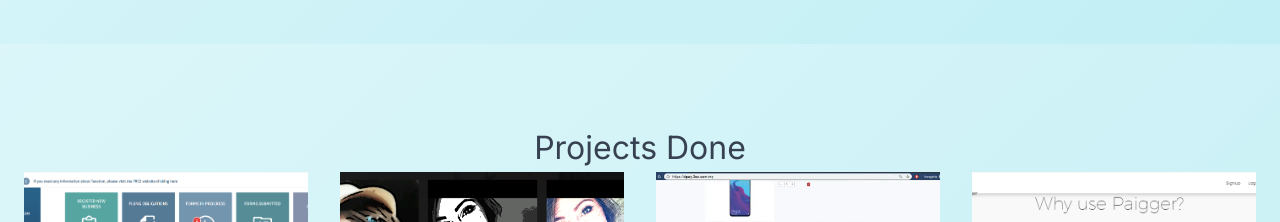
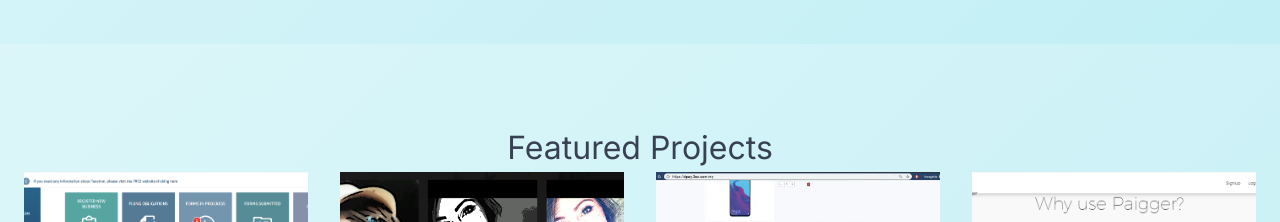
Before and after one commit to gokmaster/gok_portfolio, a plain HTML site: page index.html in a window 1280 px wide. Shown: the part 920-1142 px from the top of the page. Drawn offline with nearby package versions, Linux system fonts and the light colour scheme.

Commit message:
Changed heading to Featured Projects

```diff
--- a/index.html
+++ b/index.html
@@ -119,7 +119,7 @@
     <!-- Projects Section -->
     <section id="projects" class="py-20 bg-white/20">
         <div class="container mx-auto px-6">
-            <div class="text-center"><h2 class="section-title">Projects Done</h2></div>
+            <div class="text-center"><h2 class="section-title">Featured Projects</h2></div>
             <div class="grid md:grid-cols-2 lg:grid-cols-4 gap-8">
                 <!-- Project 1: Taxpayer Portal -->
                 <a href="https://tpos.frcs.org.fj/taxpayerportal" target="_blank" rel="noopener noreferrer" class="block">
```
